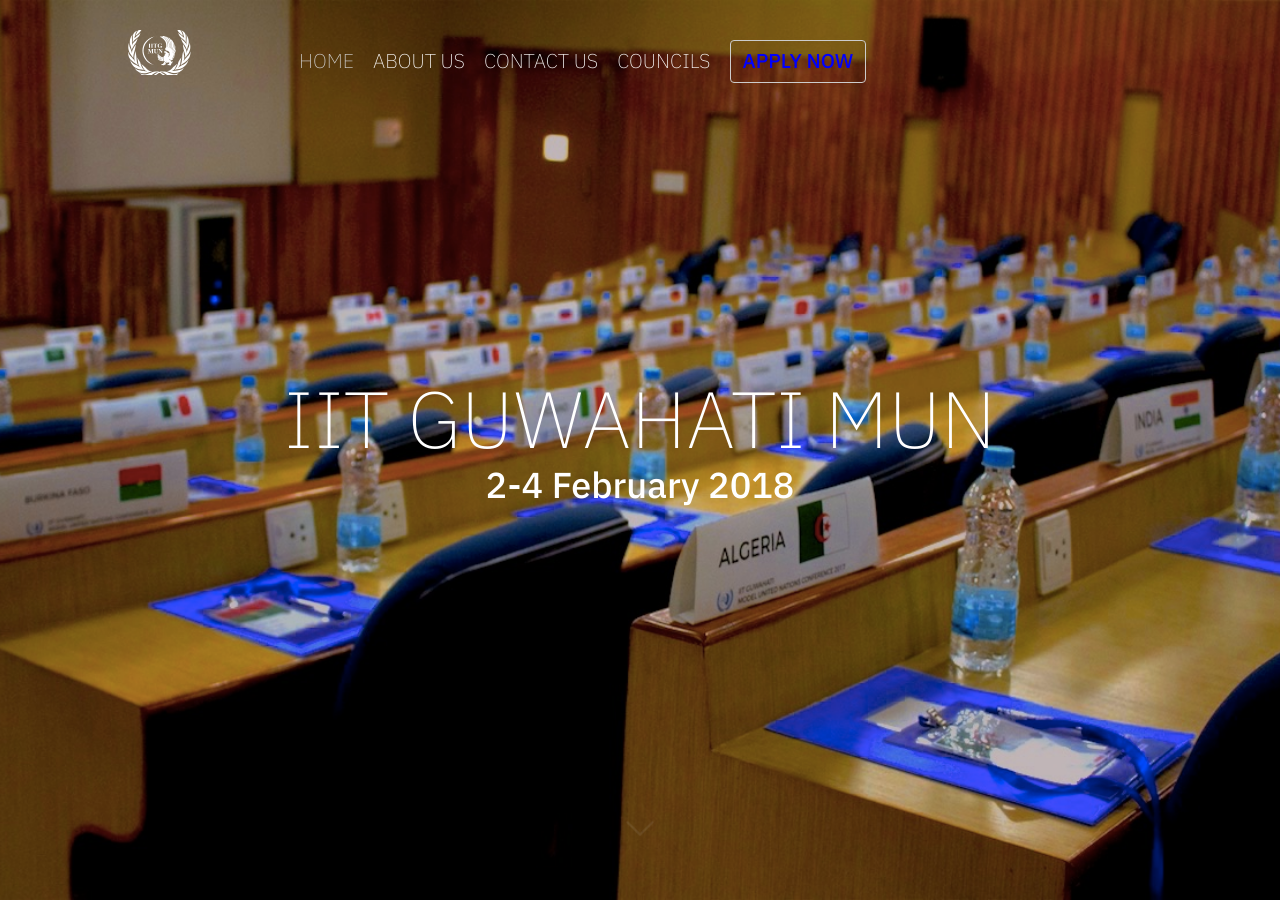
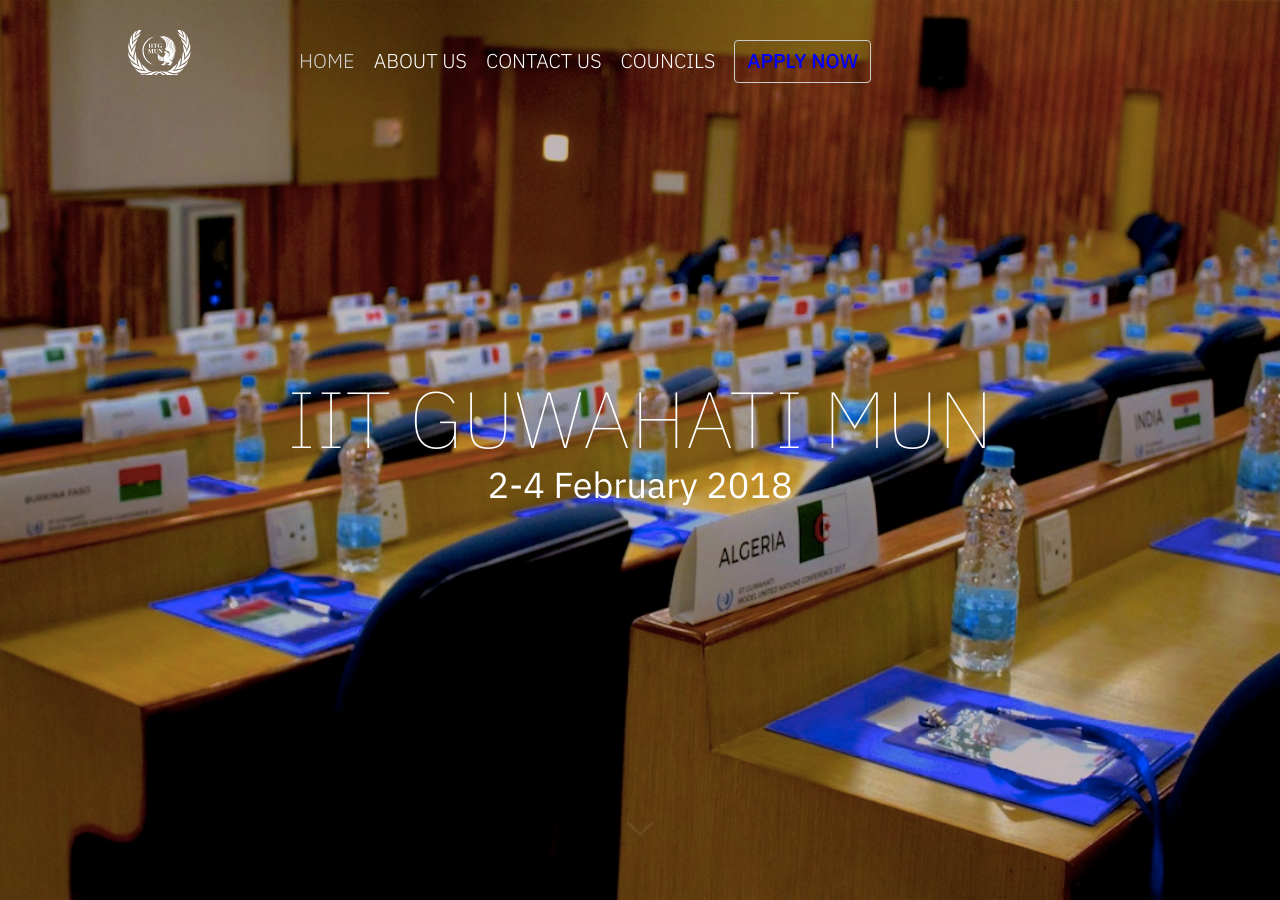
Before and after one commit to rupam170123041/IITG-MUN.github.io, a Jekyll site: the page built from index.html, in a window 1280 px wide and 900 px high. Built offline with Jekyll 4.4.1, drawn with Linux system fonts in a browser that asks for light colours; nearby versions of some CDN libraries; comment, search, counter and statistics services are not loaded.

Commit message:
some font bg change

```diff
--- a/css/main.css
+++ b/css/main.css
@@ -1,4 +1,4 @@
-@import url("//fonts.googleapis.com/css?family=IBM Plex Sans:200,500,600");
+@import url("//fonts.googleapis.com/css?family=IBM Plex Sans:400,300,700,500,100");
 html {
     font-family: sans-serif;
     -ms-text-size-adjust: 100%;
@@ -1416,7 +1416,7 @@
 body,html {
     font-family: "IBM Plex Sans",sans-serif;
     font-size: 13px;
-    font-weight: 600;
+    font-weight: bold;
     width: 100%;
     height: 100%;
     background: #fff;
@@ -4028,7 +4028,7 @@
 .enter {
     color: white;
     font-family: 'IBM Plex Sans', sans-serif;
-    font-weight: 600;
+    font-weight: bold;
 }
 
 .apply-type {
```
